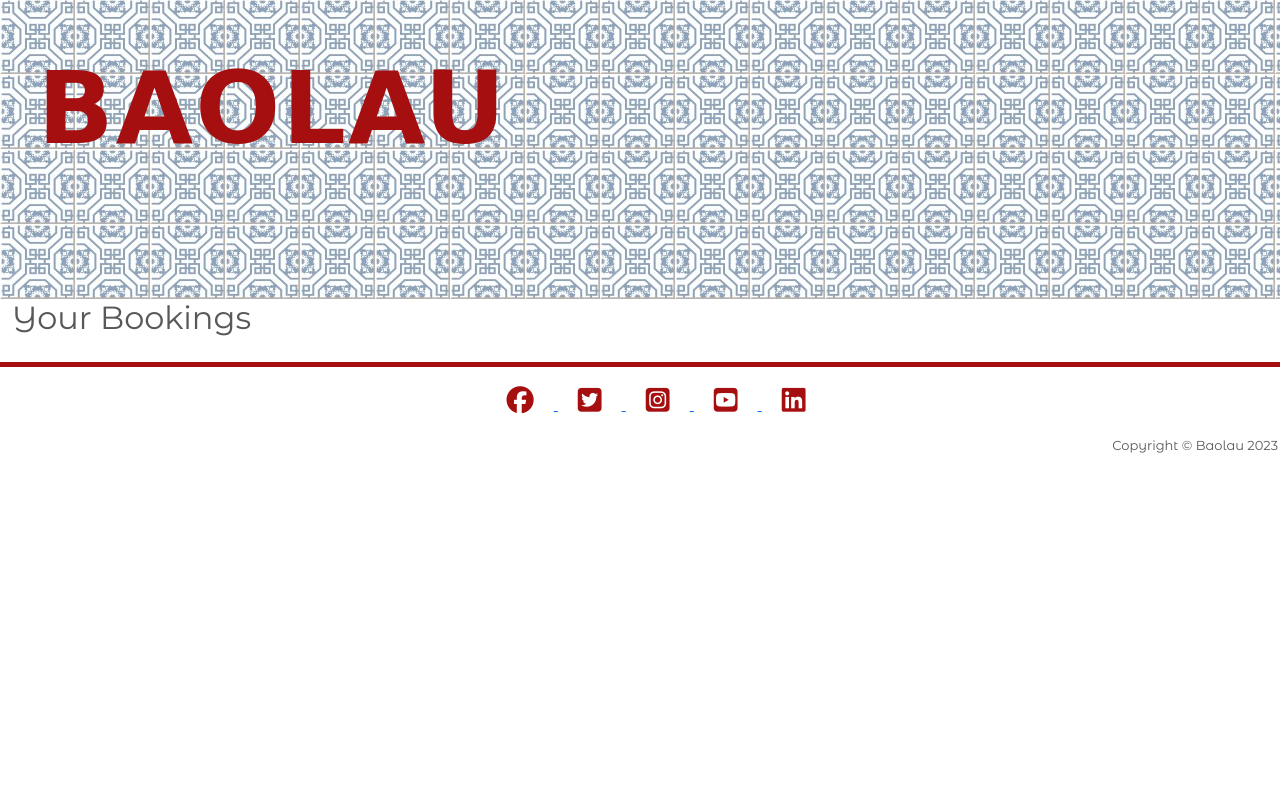
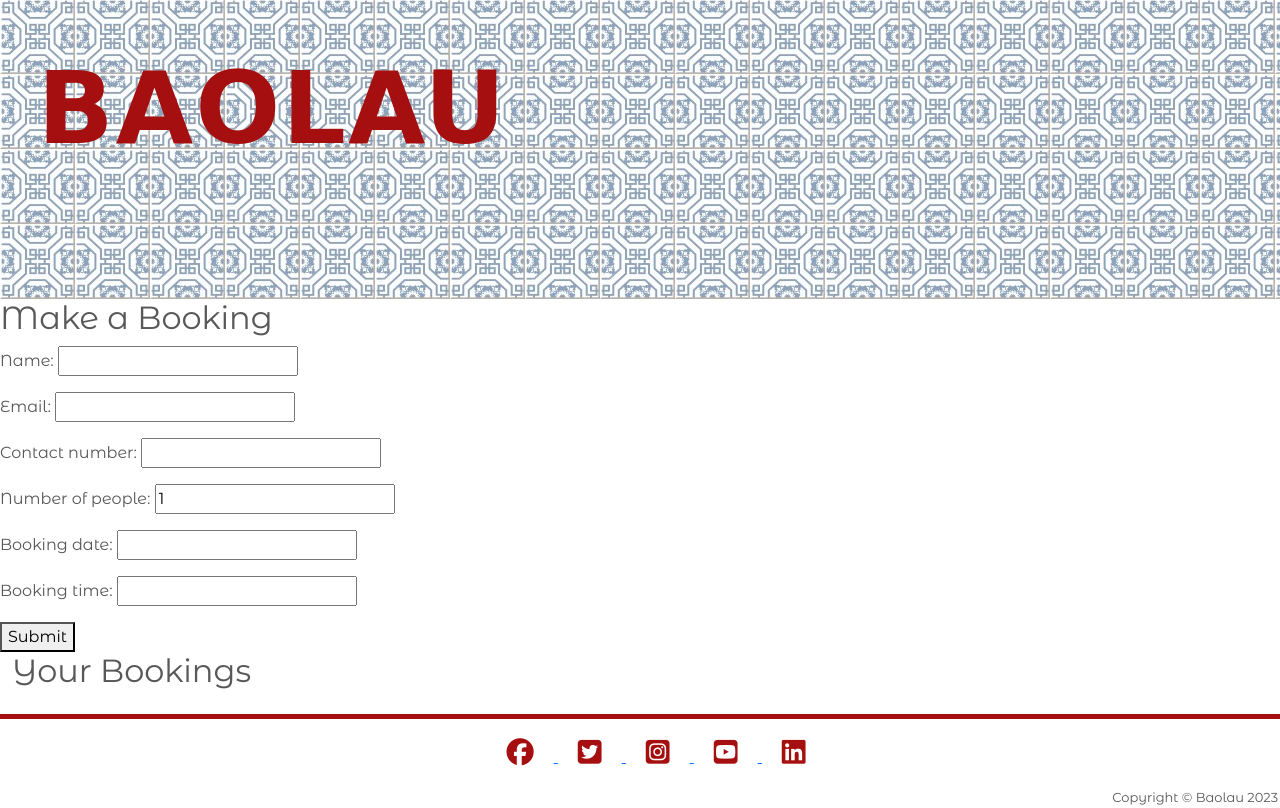
Before and after one commit to mark3lau/baolau2, a Django app: template templates/your_booking.html in a window 1280 px wide. Shown: the part 95-903 px from the top of the page. Before the commit the page ends 548 px from the top, so only its background shows below. Run offline with Django 3.2, Linux system fonts and the light colour scheme; the template is opened without the code that fills it: values that come from a table or form of the project are taken from there, others are empty; some libraries are stand-ins or nearby versions; some web fonts are replaced.

Commit message:
add booking form

```diff
--- a/restaurant/forms.py
+++ b/restaurant/forms.py
@@ -4,4 +4,8 @@
 class BookingForm(forms.ModelForm):
     class Meta:
         model = Booking
-        fields = ['name', 'email', 'contact_number', 'number_of_people', 'booking_date', 'booking_time']
+        fields = ['name', 'email', 'contact_number', 'number_of_people', 'booking_date', 'booking_time', 'special_requests']
+        widgets = {
+            'preferred_date': forms.DateInput(attrs={'type': 'date'}),
+            'preferred_time': forms.TimeInput(attrs={'type': 'time'})
+        }
--- a/restaurant/views.py
+++ b/restaurant/views.py
@@ -23,12 +23,12 @@
     paginate_by = 6
 
 
-def booking(request):
+def booking_view(request):
     if request.method == 'POST':
         form = BookingForm(request.POST)
         if form.is_valid():
             form.save()
-            return render(request, 'your_booking')
+            return render(request, 'templates/your_booking.html')
     else:
         form = BookingForm()
-    return render(request, 'make_booking', {'form': form})
+    return render(request, 'templates/make_booking.html', {'form': form})
--- a/templates/your_booking.html
+++ b/templates/your_booking.html
@@ -2,10 +2,18 @@
 
 {% block content %}
 
+<!-- Make a Booking -->
+<h2>Make a Booking</h2>
+    <form method="post">
+        {% csrf_token %}
+        {{ form.as_p }}
+        <button type="submit">Submit</button>
+    </form>
+
 <div class="container-fluid">
     <div class="row">
 
-        <!-- Bookings -->
+        <!-- View Your Bookings -->
         <h2>Your Bookings</h2>
         <div class="col-12 mt-3 left">
             <div class="row">
```
